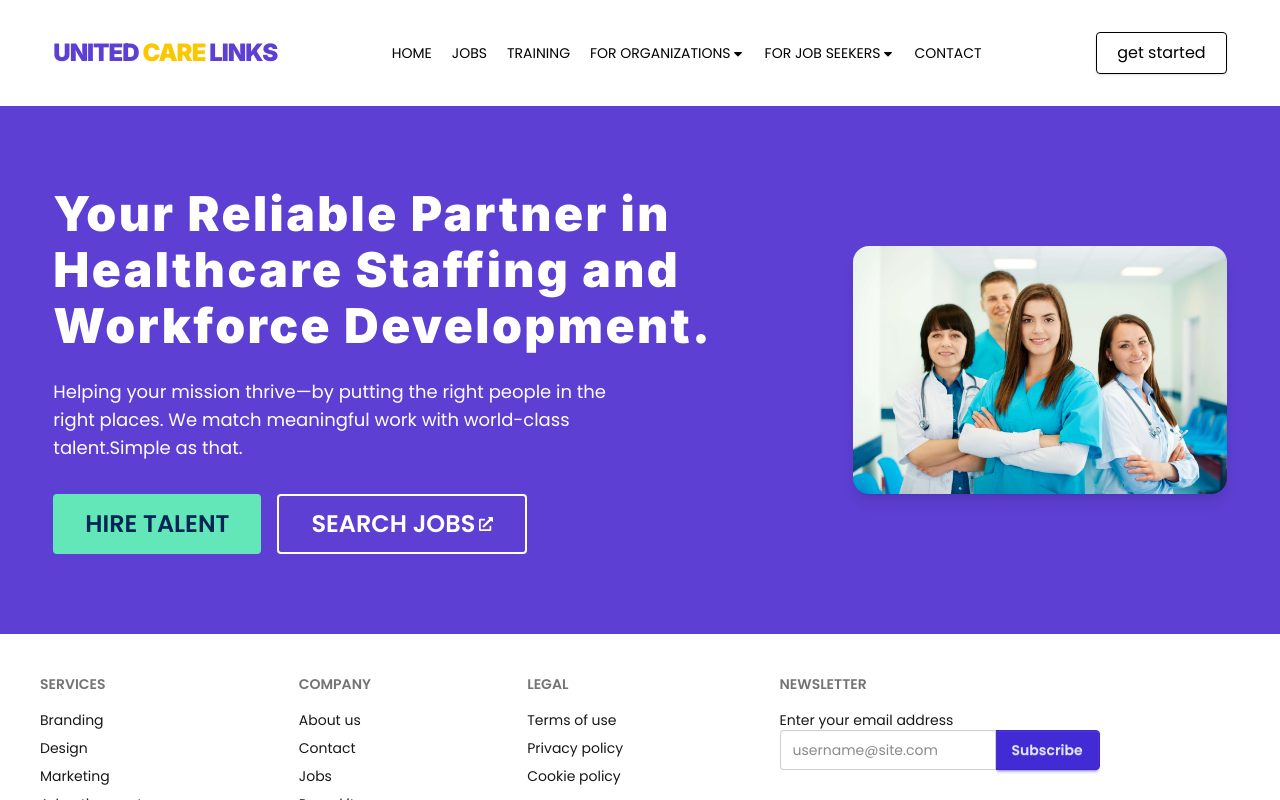
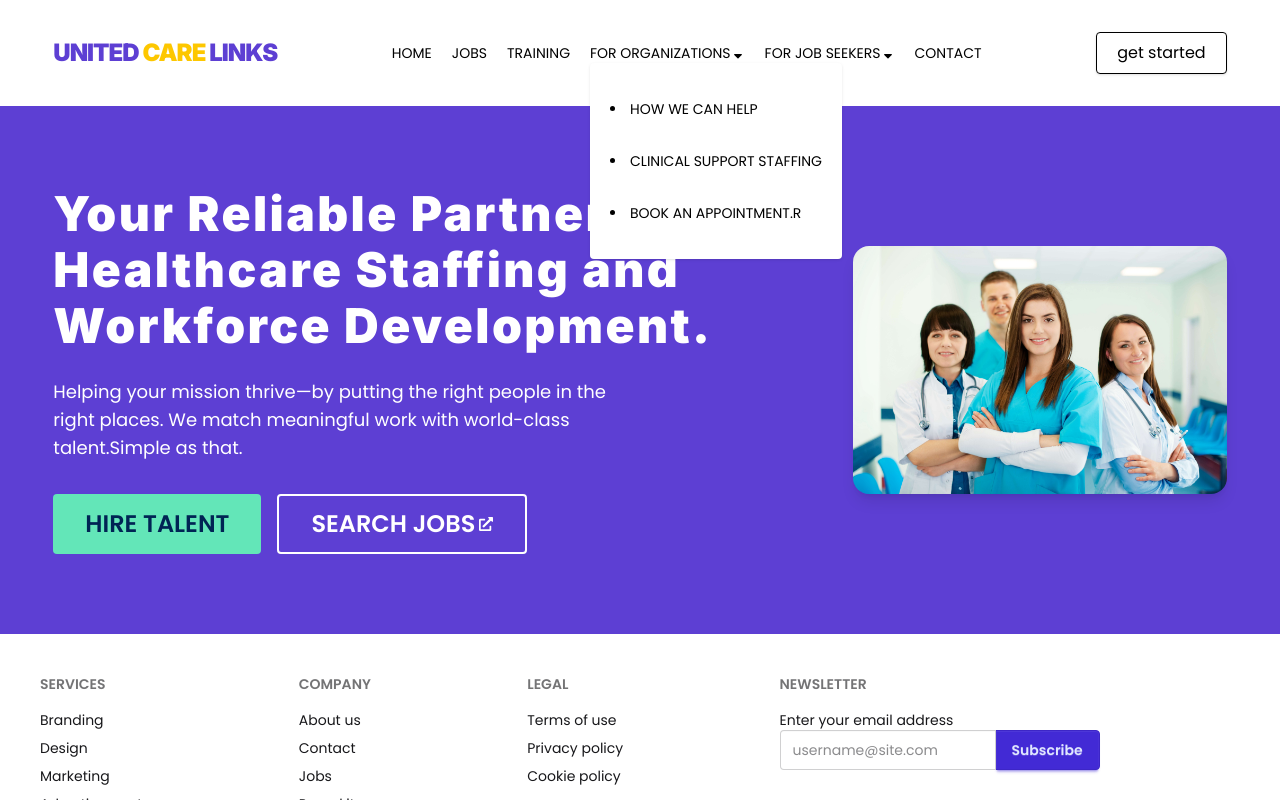
Before and after one commit to hirock0/clinic_final_app, a Next.js app: page / in a window 1280 px wide. Both pictures are taken after a click on the item "FOR ORGANIZATIONS". Built offline with nearby package versions, Linux system fonts and the light colour scheme.

Commit message:
nav bar retouch-2

```diff
--- a/src/components/nav/Nav.tsx
+++ b/src/components/nav/Nav.tsx
@@ -7,10 +7,12 @@ import { IoClose } from "react-icons/io5";
 
 const Nav = () => {
   const [menuFlag, setMenuflag] = useState(false);
+  const [activeSubMenu, setActiveSubMenu] = useState<any>(null);
 
   useEffect(() => {
     const hander = () => {
       setMenuflag(false);
+      setActiveSubMenu(null);
     };
     window.addEventListener("click", hander);
     return () => {
@@ -102,32 +104,45 @@ const Nav = () => {
           </h1>
         </div>
         <div className="uppercase max-[1400px]:text-sm max-lg:text-base">
-          <ul
+          <div
             onClick={(e) => e.stopPropagation()}
             className={` ${
               !menuFlag ? " max-lg:-translate-x-[110%]" : "max-lg:translate-x-0"
             }  h-full scroll-removed max-lg:overflow-y-scroll max-lg:transition-all max-lg:fixed z-50 max-lg:left-0 max-lg:top-26.5 max-lg:flex-col max-lg:backdrop:filter max-lg:bg-blue-700/40 max-lg:pb-30 max-lg:backdrop-blur-3xl max-lg:h-full max-lg:w-5/6 max-lg:items-start flex items-center lg:gap-5`}
           >
             {navInfo?.map((item, index) => (
-              <div
+              <ul
                 key={index}
                 className=" max-lg:w-full  max-lg:hover:bg-blue-200/20 "
               >
                 {item?.title === "FOR ORGANIZATIONS" ||
                 item?.title === "FOR JOB SEEKERS" ? (
-                  <li className=" cursor-pointer relative max-lg:flex-col max-lg:items-start group max-lg:w-full  max-lg:border-b max-lg:border-b-indigo-600 max-lg:p-5 flex items-center gap-2  ">
-                    <div className="">
-                      <span className=" max-lg:text-white">{item?.title}</span>
-
-                      <button className=" cursor-pointer">
+                  <li
+                    className="cursor-pointer relative max-lg:flex-col max-lg:items-start group max-lg:w-full max-lg:border-b max-lg:border-b-indigo-600 max-lg:p-5 flex items-center gap-2"
+                    onClick={(e) => {
+                      e.stopPropagation();
+                      setActiveSubMenu(
+                        activeSubMenu === item?.title ? null : item?.title
+                      );
+                    }}
+                  >
+                    <div className="flex justify-between w-full items-center">
+                      <span className="max-lg:text-white">{item?.title}</span>
+                      <button className="cursor-pointer">
                         <FaSortDown />
                       </button>
                     </div>
-                    <div className=" hidden group-hover:block lg:absolute lg:top-5 z-50 bg-white rounded shadow p-5">
-                      <ul className=" list-disc list-inside text-nowrap">
+
+                    {/* Submenu */}
+                    <div
+                      className={`${
+                        activeSubMenu === item.title ? "block" : "hidden"
+                      }  lg:absolute lg:top-5 z-50 bg-white rounded shadow p-5`}
+                    >
+                      <ul className="list-disc list-inside text-nowrap">
                         {item?.subLinks?.map((item, index) => (
                           <Link key={index} href={item?.href}>
-                            <li className=" hover:underline hover:underline-offset-4 underline-color decoration-2 py-4">
+                            <li className="hover:underline hover:underline-offset-4 underline-color decoration-2 py-4">
                               {item?.title}
                             </li>
                           </Link>
@@ -137,14 +152,14 @@ const Nav = () => {
                   </li>
                 ) : (
                   <Link href={item?.href}>
-                    <li className=" max-lg:w-full max-lg:text-white hover:underline hover:underline-offset-4 underline-color decoration-2 max-lg:border-b max-lg:border-b-indigo-600 max-lg:p-5  ">
+                    <li className="max-lg:w-full max-lg:text-white hover:underline hover:underline-offset-4 underline-color decoration-2 max-lg:border-b max-lg:border-b-indigo-600 max-lg:p-5">
                       {item?.title}
                     </li>
                   </Link>
                 )}
-              </div>
+              </ul>
             ))}
-          </ul>
+          </div>
         </div>
         <div className="">
           <button className=" border px-5 py-2 rounded shadow">
```
